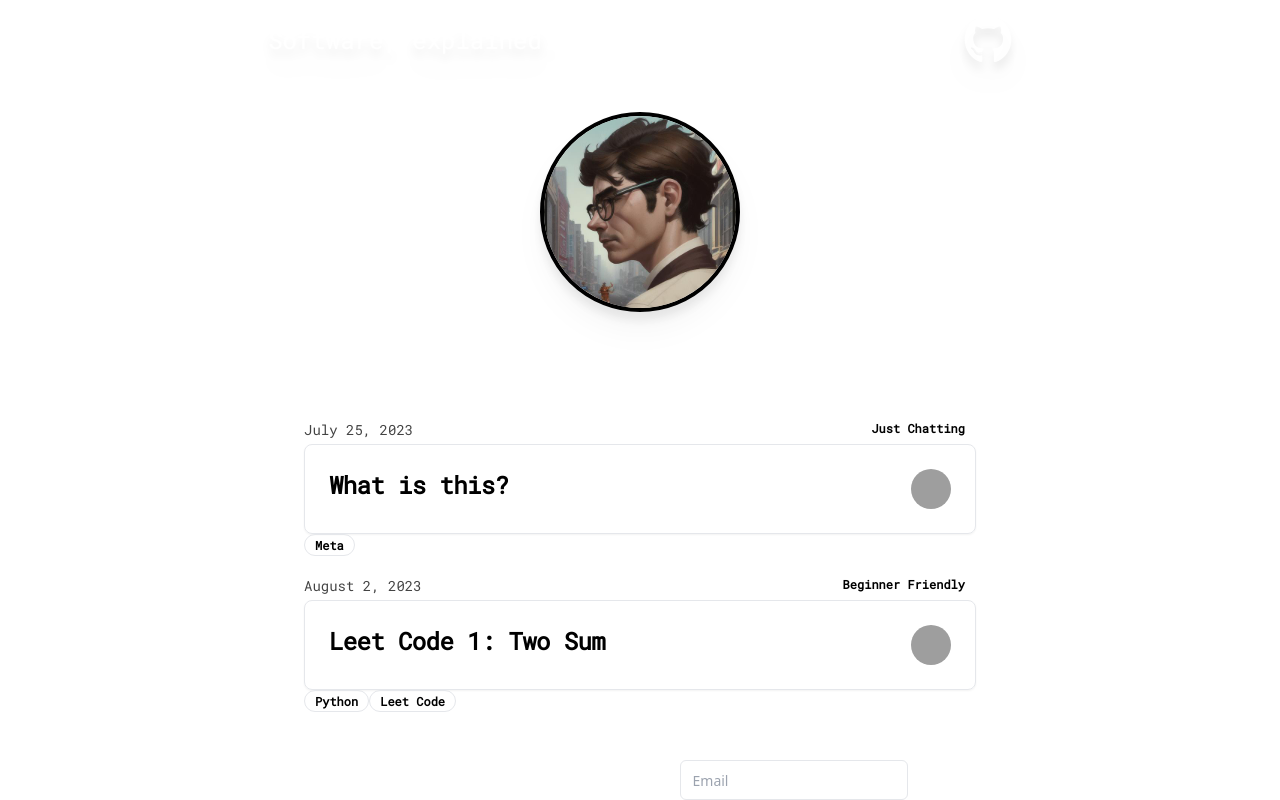
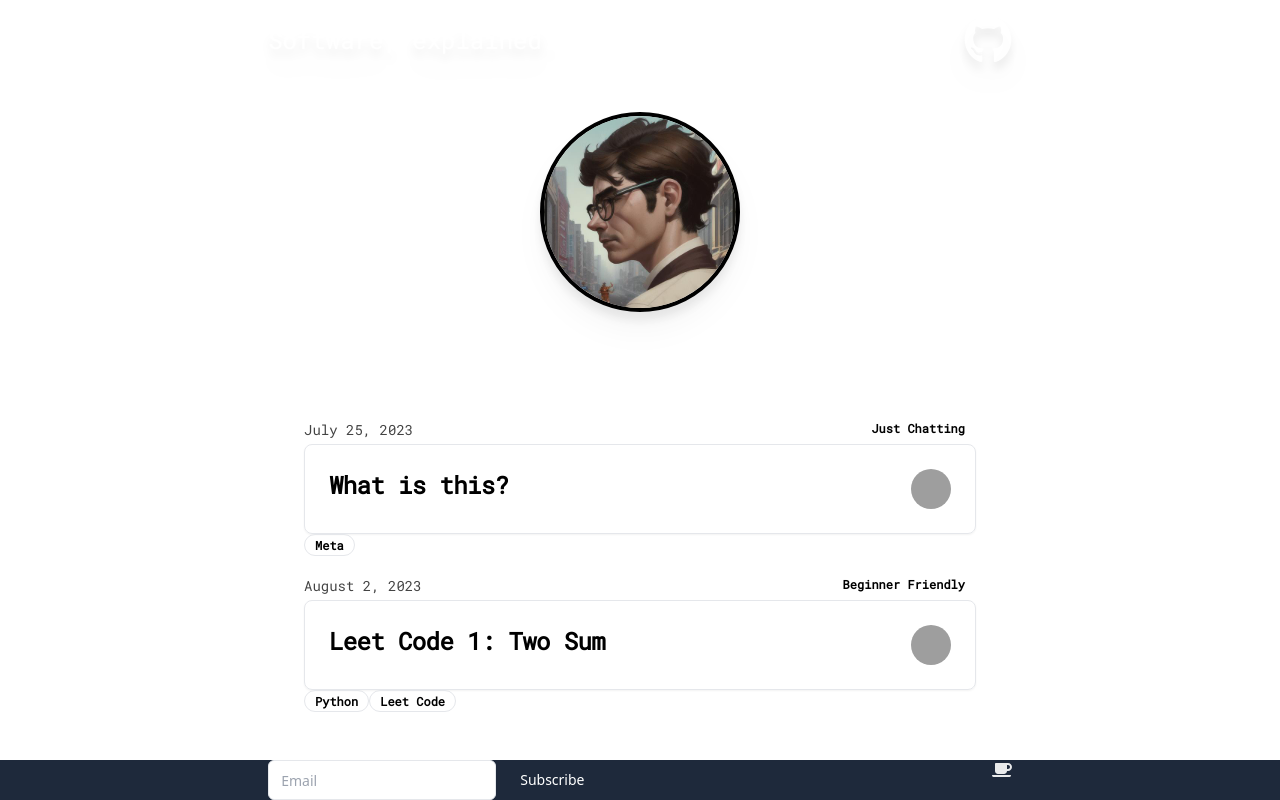
Before and after one commit to ColtG-py/leet-code-explained, a Next.js app: page / in a window 1280 px wide. Built offline with nearby package versions, Linux system fonts and the light colour scheme; grey boxes are pictures that could not be loaded.

Commit message:
set up Ko-FI, fixed toasts, fixed footer

```diff
--- a/app/components/Footer.tsx
+++ b/app/components/Footer.tsx
@@ -1,22 +1,21 @@
 import Link from "next/link"
-import { FaYoutube, FaTwitter, FaGithub, FaLaptop } from "react-icons/fa"
 import { robotoMono } from "../fonts"
 import Subscribe from "./Subscribe"
+import { FaCoffee } from "react-icons/fa"
 
 export default function Footer() {
     return (
-        <footer>
-            <nav className="bg-slate-680">
+        <footer className="mt-2">
+            <nav className="bg-slate-800">
                 <div className="prose prose-xl mx-auto flex justify-between flex-col sm:flex-row">
-                    <h1 className={`${robotoMono.className} underlinetext-3xl font-extrabold grid place-content-center mb-2 md:mb-0 text-2xl font-bold grid place-content-center mb-2 md:mb-0`} >
-                        <Link href="/" className="text-white-700 text-white/90 no-underline hover:text-white">
-                            Software, explained.
-                        </Link>
-                    </h1>
-                    <div className="flex flex-row justify-center sm:justify-evenly align-middle gap-4 text-white text-4xl lg:text-5xl">
+                    <div className="flex flex-row justify-center sm:justify-evenly align-middle gap-4 text-white lg:text-5xl">
                         <Subscribe />
                     </div>
+                    <Link className="text-white/90 hover:text-white" href="https://ko-fi.com/coltgainey">
+                        <FaCoffee />
+                    </Link>
                 </div>
+
             </nav>
         </footer>
     )
--- a/app/components/Subscribe.tsx
+++ b/app/components/Subscribe.tsx
@@ -3,17 +3,13 @@
 import { zodResolver } from "@hookform/resolvers/zod"
 import { useForm } from "react-hook-form"
 import * as z from "zod"
-
-import React, { useRef, useState } from 'react';
 import { Input } from "@/components/ui/input"
 import { Button } from "@/components/ui/button"
 import {
     Form,
     FormControl,
-    FormDescription,
     FormField,
     FormItem,
-    FormLabel,
     FormMessage,
   } from "@/components/ui/form"
 import { toast } from "@/components/ui/use-toast"
@@ -49,21 +45,17 @@ export default function Subscribe() {
     })
 
     function onSubmit(data: z.infer<typeof FormSchema>) {
-        console.log(data)
         toast({
-            title: "You submitted the following values:",
-            description: (
-            <pre className="mt-2 w-[340px] rounded-md bg-slate-950 p-4">
-                <code className="text-black">{JSON.stringify(data, null, 2)}</code>
-            </pre>
-            ),
+            title: "Thanks, you've subscribed 🎉",
+            description: "You'll be sent an email the next time an article is posted. Thanks for your support!"
         })
         subscribe(data['email'])
     }
 
     return (
       <Form {...form}>
-        <form onSubmit={form.handleSubmit(onSubmit)} className="flex w-full max-w-sm items-center space-x-2">
+        <div className="text-white">
+            <form onSubmit={form.handleSubmit(onSubmit)} className="flex w-full max-w-sm items-center space-x-2 text-white">
             <FormField
                 control={form.control}
                 name="email"
@@ -78,46 +70,7 @@ export default function Subscribe() {
             />
             <Button type="submit">Subscribe</Button>
             </form>
+        </div>
       </Form>
     )
   }
-
-// export default function Subscribe() {
-//   const inputEl = useRef<HTMLInputElement | null>(null);
-//   const [message, setMessage] = useState<string>('');
-
-//   const subscribe = async (e: any) => {
-
-//     console.log(inputEl)
-
-//     // if (!inputEl.current) {
-//     //   return;
-//     // }
-
-//     const res = await fetch('/api/subscribe', {
-//       body: JSON.stringify({
-//         email: inputEl.current.value,
-//       }),
-//       headers: {
-//         'Content-Type': 'application/json',
-//       },
-//       method: 'POST',
-//     });
-
-//     const { error } = await res.json() as SubscribeResponse;
-
-//     if (error) {
-//       setMessage(error);
-//     }
-
-//     inputEl.current.value = '';
-//     setMessage('Success! 🎉 You are now subscribed to the newsletter.');
-//   };
-
-//   return (
-//     <form onSubmit={subscribe} className="flex w-full max-w-sm items-center space-x-2">
-//       <Input type="email" placeholder="Email" />
-//       <Button type="submit">Subscribe</Button>
-//     </form>
-//   );
-// }
--- a/app/layout.tsx
+++ b/app/layout.tsx
@@ -4,6 +4,7 @@ import Navbar from './components/Navbar'
 import MyProfilePic from './components/MyProfilePic'
 import Footer from './components/Footer'
 import { Analytics } from '@vercel/analytics/react';
+import { Toaster } from "@/components/ui/toaster"
 
 export const metadata: Metadata = {
   title: 'Software - Explained',
@@ -20,7 +21,10 @@ export default function RootLayout({
       <body className="dark:bg-slate-800 flex flex-col min-h-screen">
         <Navbar />
         <MyProfilePic />
-        <main className="flex-grow">{children}</main>
+        <main className="flex-grow pb-8">
+          {children}
+        </main>
+        <Toaster />
         <Footer />
         <Analytics />
       </body>
--- a/components/ui/toast.tsx
+++ b/components/ui/toast.tsx
@@ -60,7 +60,7 @@ const ToastAction = React.forwardRef<
   <ToastPrimitives.Action
     ref={ref}
     className={cn(
-      "inline-flex h-8 shrink-0 items-center justify-center rounded-md border bg-transparent px-3 text-sm font-medium ring-offset-background transition-colors hover:bg-secondary focus:outline-none focus:ring-2 focus:ring-ring focus:ring-offset-2 disabled:pointer-events-none disabled:opacity-50 group-[.destructive]:border-muted/40 group-[.destructive]:hover:border-destructive/30 group-[.destructive]:hover:bg-destructive group-[.destructive]:hover:text-destructive-foreground group-[.destructive]:focus:ring-destructive",
+      "inline-flex h-8 shrink-0 items-center justify-center rounded-md border bg-transparent px-3 text-white text-sm font-medium ring-offset-background transition-colors hover:bg-secondary focus:outline-none focus:ring-2 focus:ring-ring focus:ring-offset-2 disabled:pointer-events-none disabled:opacity-50 group-[.destructive]:border-muted/40 group-[.destructive]:hover:border-destructive/30 group-[.destructive]:hover:bg-destructive group-[.destructive]:hover:text-destructive-foreground group-[.destructive]:focus:ring-destructive",
       className
     )}
     {...props}
@@ -92,7 +92,7 @@ const ToastTitle = React.forwardRef<
 >(({ className, ...props }, ref) => (
   <ToastPrimitives.Title
     ref={ref}
-    className={cn("text-sm font-semibold", className)}
+    className={cn("text-sm text-white font-semibold", className)}
     {...props}
   />
 ))
@@ -104,7 +104,7 @@ const ToastDescription = React.forwardRef<
 >(({ className, ...props }, ref) => (
   <ToastPrimitives.Description
     ref={ref}
-    className={cn("text-sm opacity-90", className)}
+    className={cn("text-sm text-white opacity-90", className)}
     {...props}
   />
 ))
```
Lines whose indentation alone changed are shown as unchanged.
